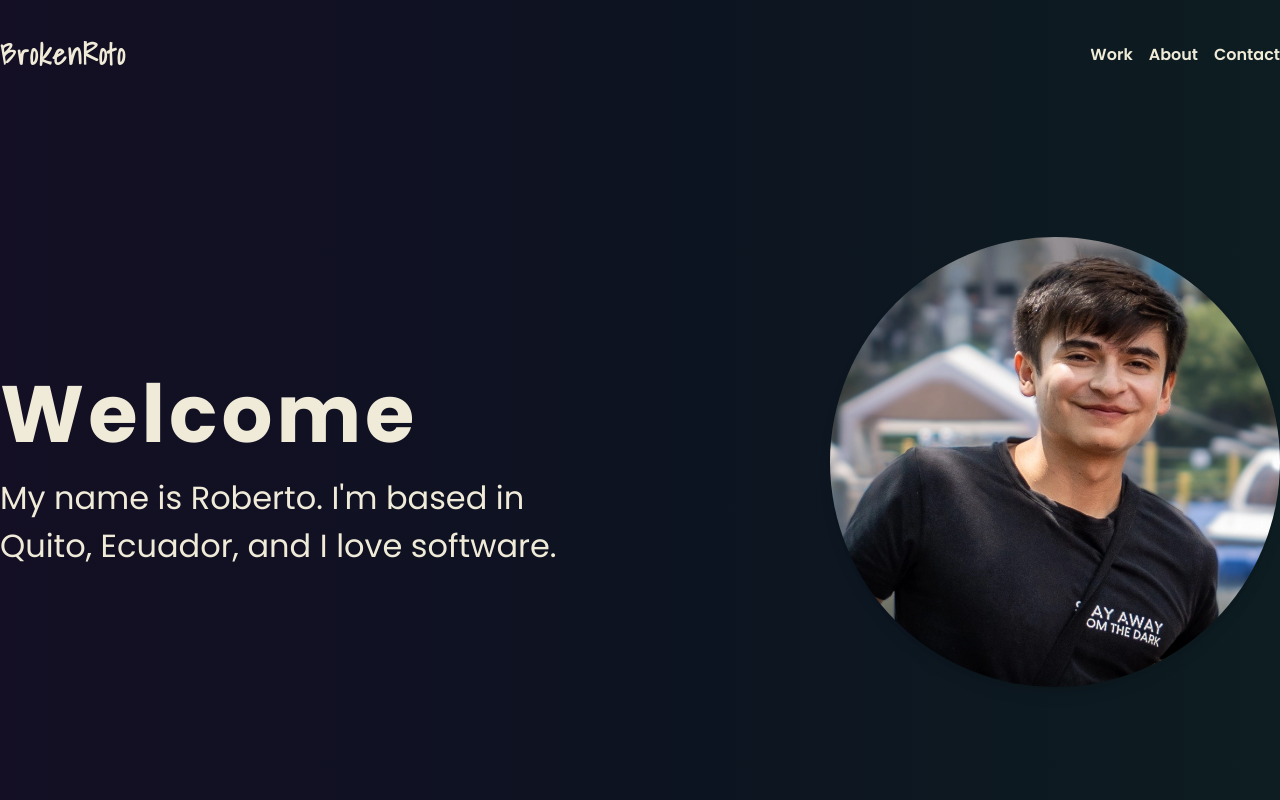
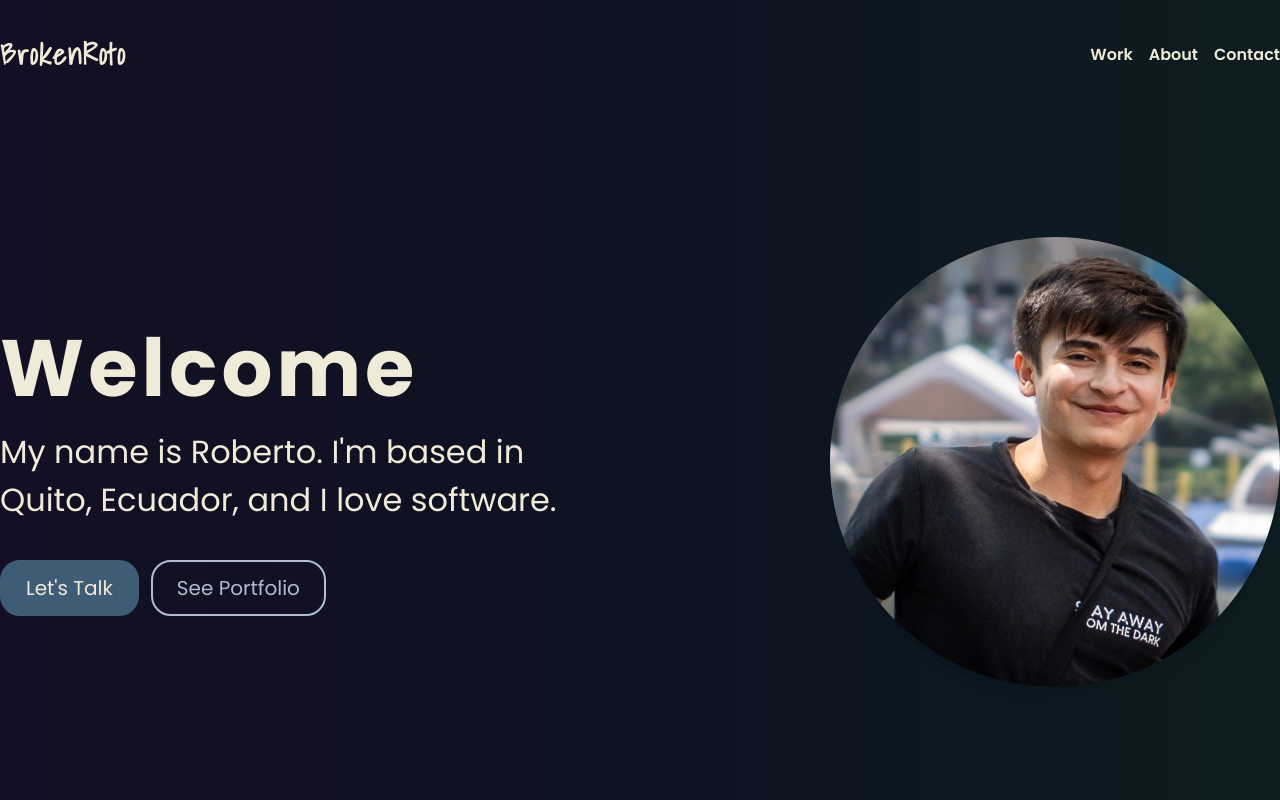
Before and after one commit to BrokenRoto/brokenroto.github.io, a Next.js app: page / in a window 1280 px wide. Shown: the top 800 px of the page. Built offline with nearby package versions, Linux system fonts and the light colour scheme.

Commit message:
Added Hero Button element

```diff
--- a/src/app/page.tsx
+++ b/src/app/page.tsx
@@ -8,11 +8,12 @@ import descubreYa from "../../public/static/work/descubreya.webp";
 import sinisterVacations from "../../public/static/work/sinister-vacations.webp";
 import disturbingHome from "../../public/static/work/disturbing-home.webp";
 import { transformarLink } from "@/constants/links";
+import { HeroButton } from "@/components/heroButton";
 
 const HomePage = () => {
   return (
     <Fragment>
-      <div className="container flex my-32 justify-between">
+      <div className="container flex my-32 justify-between items-center">
         <div className="flex flex-col justify-center">
           <h1 className="animate-typing overflow-hidden text-secondary text-[5rem] font-bold tracking-wider">
             Welcome
@@ -21,6 +22,10 @@ const HomePage = () => {
             My name is Roberto. I&apos;m based in Quito, Ecuador, and I love
             software.
           </h2>
+          <div className="mt-9 space-x-3">
+            <HeroButton href="/work" text="Let's Talk" className="text-xl" inverted />
+            <HeroButton href="/work" text="See Portfolio" className="text-xl" />
+          </div>
         </div>
         <div>
           <Image
--- /dev/null
+++ b/src/components/heroButton/HeroButton.tsx
@@ -0,0 +1,27 @@
+import Link from "next/link";
+import React from "react";
+
+interface Props {
+  text: string;
+  href: string;
+  className?: string;
+  inverted?: boolean;
+}
+
+const HeroButton: React.FC<Props> = ({ text, href, className, inverted }) => {
+  return (
+    <Link
+      href={href}
+      className={`${
+        inverted
+          ? "text-secondary bg-primary-dark border-primary-dark hover:bg-[#4a6b8b] hover:border-[#4a6b8b] "
+          : "text-primary-lighter hover:shadow-inner-lighter hover:text-primary"
+      } transition duration-500 rounded-[1.25rem] py-3 px-6 border-2 inline-block ${(className ??=
+        "")}`}
+    >
+      {text}
+    </Link>
+  );
+};
+
+export default HeroButton;
--- /dev/null
+++ b/src/components/heroButton/index.ts
@@ -0,0 +1,3 @@
+import HeroButton from "./HeroButton";
+
+export { HeroButton };
--- a/tailwind.config.js
+++ b/tailwind.config.js
@@ -1,4 +1,6 @@
 /** @type {import('tailwindcss').Config} */
+const colors = require('tailwindcss/colors');
+
 module.exports = {
   content: ["./src/**/*.{js,ts,jsx,tsx,mdx}"],
   theme: {
@@ -42,6 +44,10 @@ module.exports = {
     container: {
       center: true,
     },
+    boxShadow: {
+      lg: '0 10px 15px -3px rgba(0, 0, 0, 0.1), 0 4px 6px -2px rgba(0, 0, 0, 0.05)',
+      'inner-lighter':  `inset 0 0 0 2em #afbdcf`,
+    },
   },
   plugins: [],
 };
```
